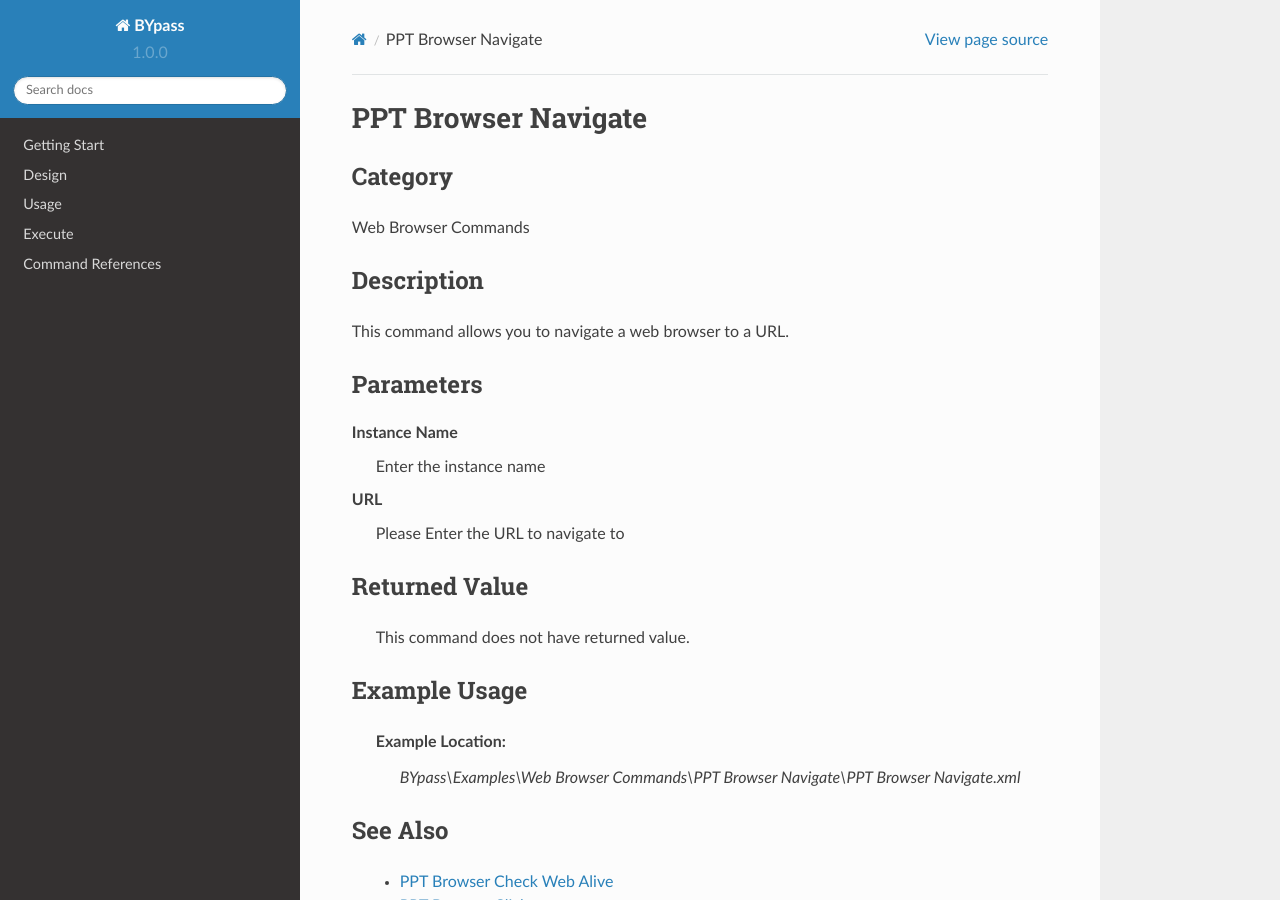
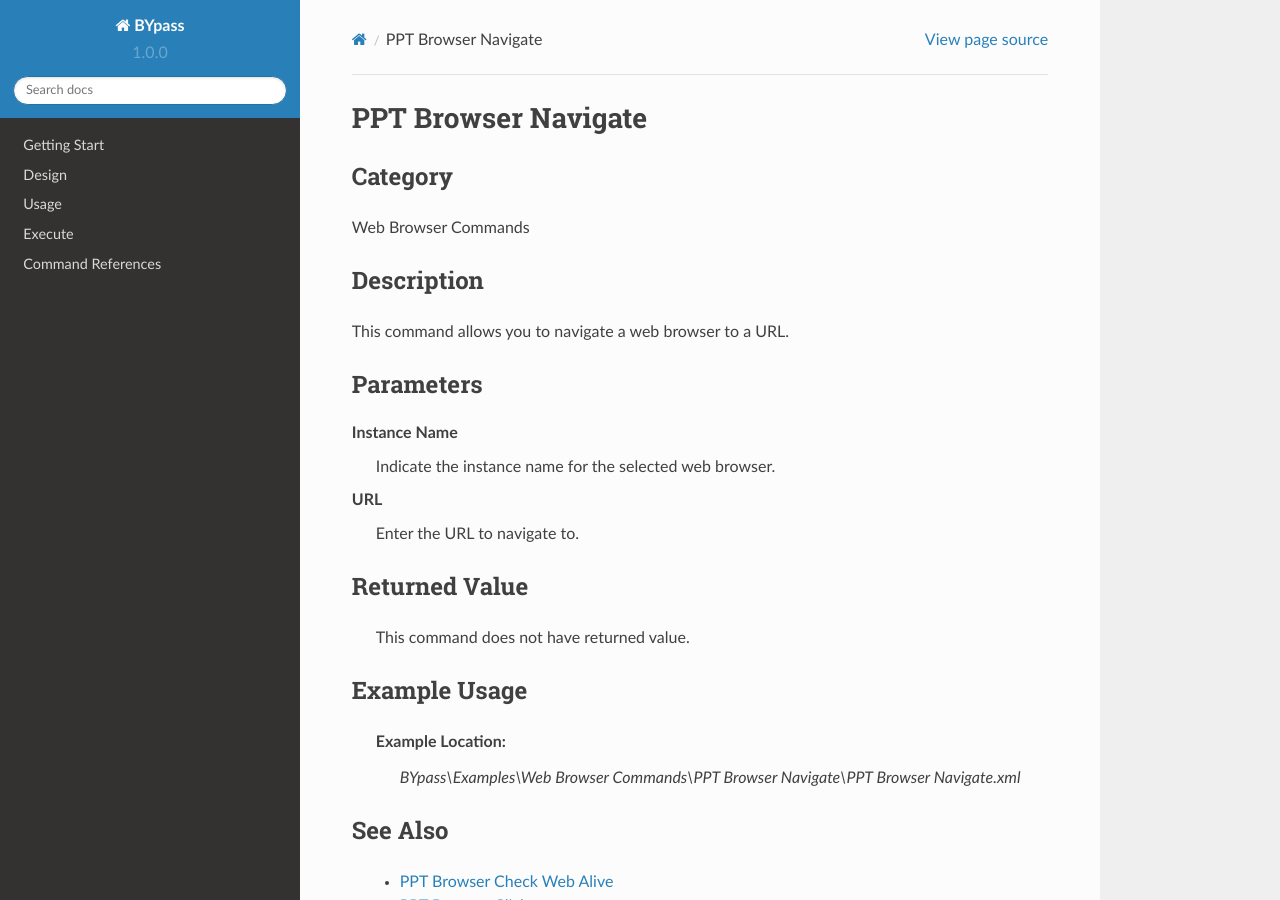
Before and after one commit to stupidmankind/BYpassDoc, a Sphinx documentation site: the page built from docs/source/commands/puppeteerbrowsernavigate.rst, in a window 1280 px wide and 900 px high. Built offline with Sphinx 7.4.7 and the Read the Docs theme 2.0.0, drawn with Linux system fonts in a browser that asks for light colours.

Commit message:
Update puppeteerbrowsernavigate.rst
Edit description

```diff
--- a/docs/source/commands/puppeteerbrowsernavigate.rst
+++ b/docs/source/commands/puppeteerbrowsernavigate.rst
@@ -14,10 +14,10 @@ Parameters
 ----------
 
 **Instance Name**
-	Enter the instance name
+	Indicate the instance name for the selected web browser.
 
 **URL**
-	Please Enter the URL to navigate to
+	Enter the URL to navigate to.
 
 
 
```
